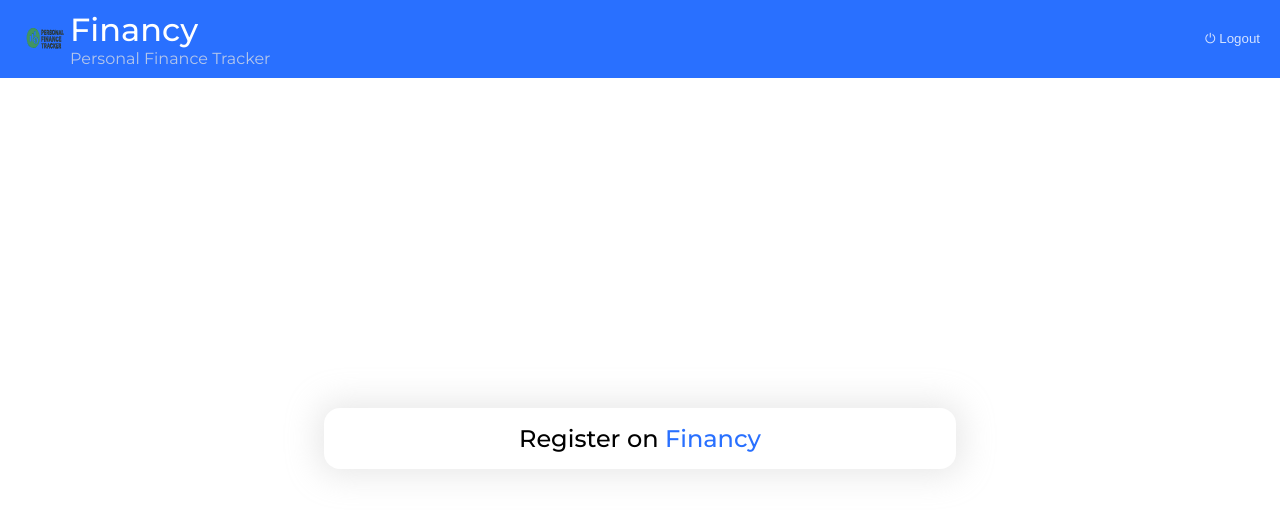
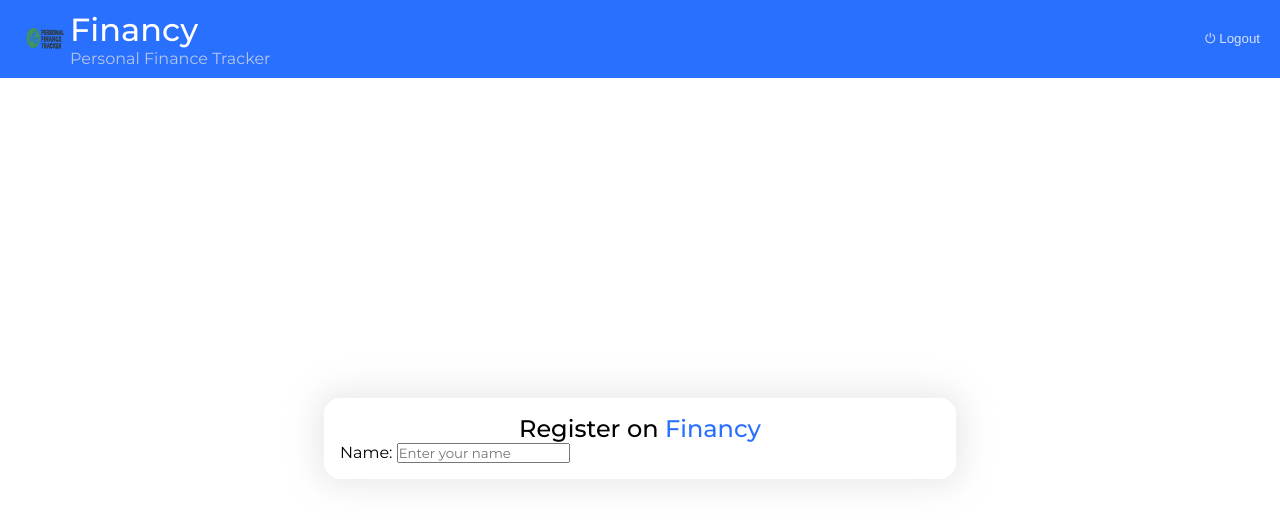
Before and after one commit to Manish123Sharma/Personal-Finance-Tracker, a React (Vite) app: page / in a window 1280 px wide. Shown: the top 522 px of the page. Built offline with nearby package versions, Linux system fonts and the light colour scheme.

Commit message:
Login Register

```diff
--- a/src/components/Login_Register/LoginRegister.css
+++ b/src/components/Login_Register/LoginRegister.css
@@ -10,7 +10,8 @@
     border-radius: 1rem;
     padding: 1rem;
 }
-.title{
+
+.title {
     text-align: center;
     font-weight: 500;
     /* margin: 0;
--- a/src/components/Login_Register/LoginRegister.jsx
+++ b/src/components/Login_Register/LoginRegister.jsx
@@ -10,6 +10,10 @@
                     Financy
                 </span>
             </h2>
+            <form action="#" method="post">
+                <label htmlFor="name">Name: </label>
+                <input id="name" type="text" placeholder='Enter your name' />
+            </form>
         </div>
     );
 }
```
